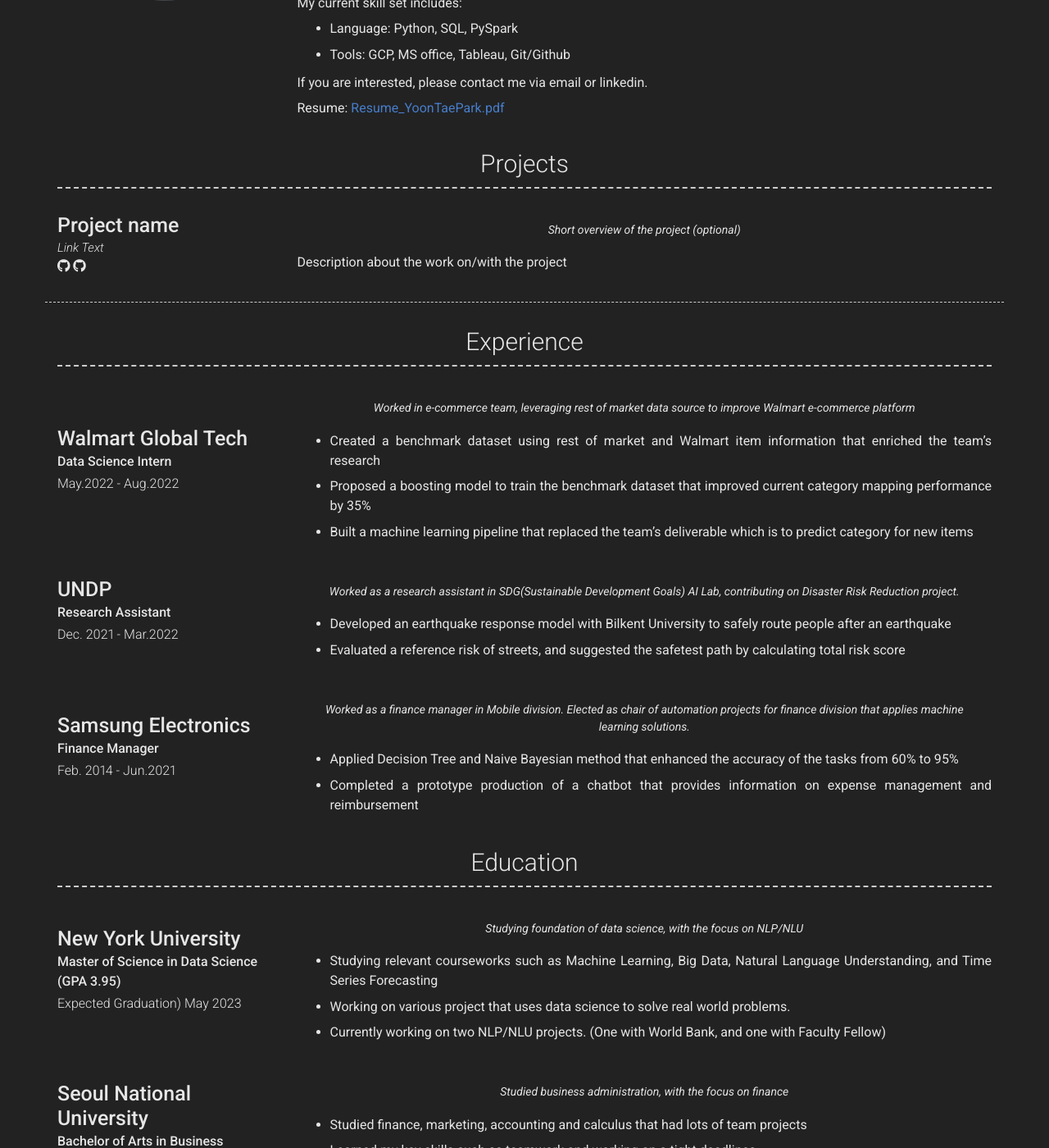
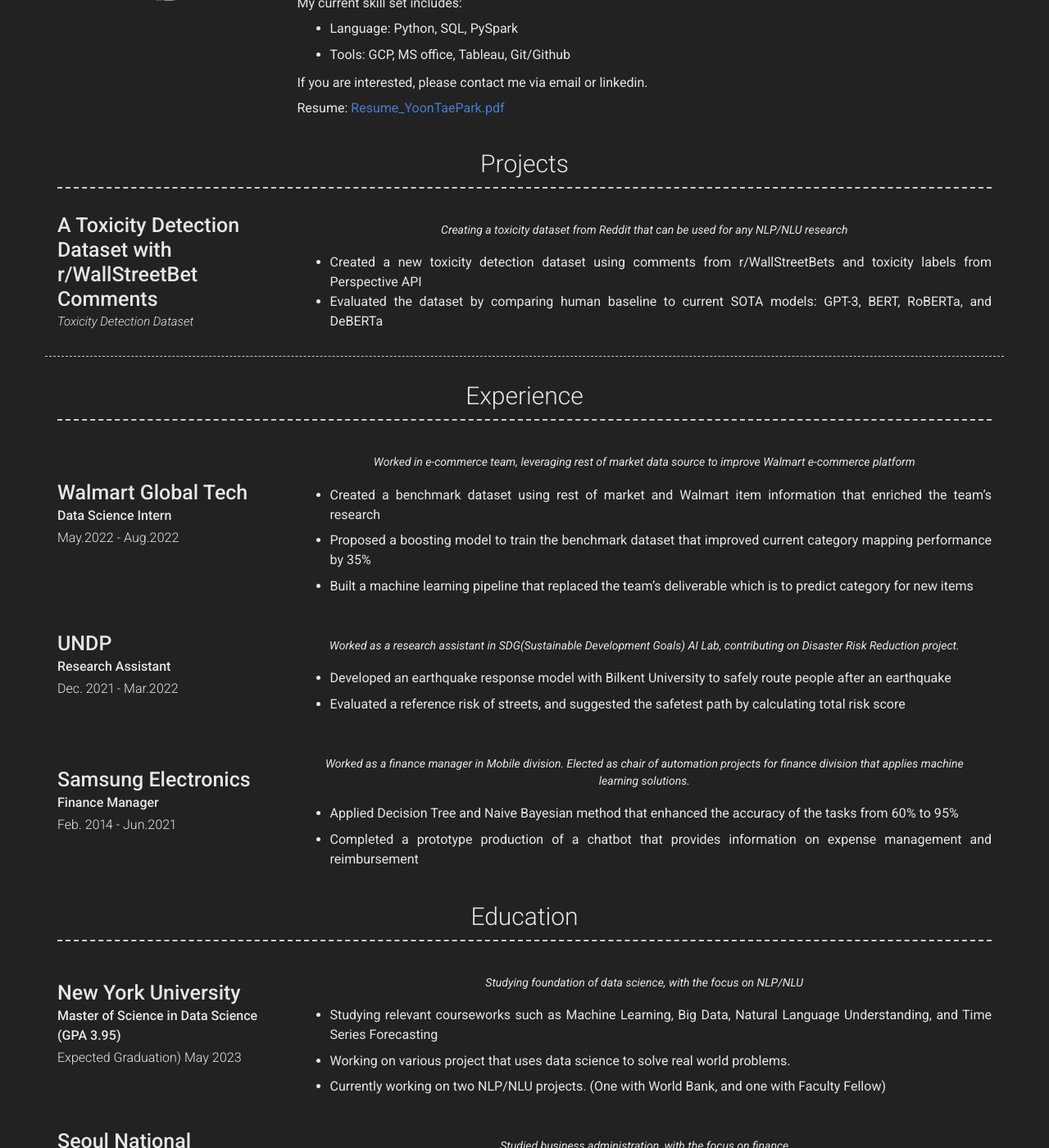
Before and after one commit to sproogen/modern-resume-theme, a Jekyll site: the page built from index.md, in a window 1280 px wide and 1400 px high, scrolled down 501 px. Shown: the whole window at 82% size. Built offline with Jekyll 4.4.1, drawn with Linux system fonts in a browser that asks for light colours; nearby versions of some CDN libraries; some of the changed text lies outside the part shown.

Commit message:
config_1106_2200

```diff
--- a/_config.yml
+++ b/_config.yml
@@ -22,7 +22,7 @@
 
 # About Section
 # about_title: About Me (Use this to override about section title)
-about_profile_image: /images/profile.jpg
+about_profile_image: /images/14014507.jpg
 about_content: | # this will include new lines to allow paragraphs
   Hi, my name is Yoon and I'm a 2nd year MS student studying Data Science at NYU.
   My expected graduation is in May 2023, and I'm actively looking for Data Scientist opportunities after graduation.
@@ -51,20 +51,40 @@
       - layout: left
         border: weak  # Value of `weak` will display a weak border below this item. # Any
                       # other value (or no value) means no border will be displayed
-        title: Project name
-        link: Link to project (eg. sproogen.github.io/modern-resume-theme)(optional)
-        link_text: Link Text
-        additional_links:
-          - title:  Github page for project (eg. sproogen/modern-resume-theme)
-            icon: fab fa-github
-            url: Link to project (eg. sproogen.github.io/modern-resume-theme)(optional)
-          - title:  Github page for project (eg. sproogen/modern-resume-theme)
-            icon: fab fa-github
-            url: Link to project (eg. sproogen.github.io/modern-resume-theme)(optional)
+        title: A Toxicity Detection Dataset with r/WallStreetBet Comments
+        link: https://github.com/yoontaepark/portfolio/blob/main/projects/Reddit_Toxicity_Dectection_Dataset.pdf
+        link_text: Toxicity Detection Dataset
+        # additional_links:
+        #   - title:  Github page for project
+        #     icon: fab fa-github
+        #     url: https://github.com/yoontaepark/portfolio/blob/main/projects/Reddit_Toxicity_Dectection_Dataset.pdf
+          # - title:  Github page for project (eg. sproogen/modern-resume-theme)
+          #   icon: fab fa-github
+          #   url: Link to project (eg. sproogen.github.io/modern-resume-theme)(optional)
         quote: >
-          Short overview of the project (optional)
+          Creating a toxicity dataset from Reddit that can be used for any NLP/NLU research
         description: | # this will include new lines to allow paragraphs
-          Description about the work on/with the project
+          - Created a new toxicity detection dataset using comments from r/WallStreetBets and toxicity labels from Perspective API
+          - Evaluated the dataset by comparing human baseline to current SOTA models: GPT-3, BERT, RoBERTa, and DeBERTa
+
+      # - layout: left
+      #   border: weak  # Value of `weak` will display a weak border below this item. # Any
+      #                 # other value (or no value) means no border will be displayed
+      #   title: A Toxicity Detection Dataset with r/WallStreetBet Comments
+      #   link: https://github.com/yoontaepark/portfolio/blob/main/projects/Reddit_Toxicity_Dectection_Dataset.pdf
+      #   link_text: Toxicity Detection Dataset
+      #   # additional_links:
+      #   #   - title:  Github page for project
+      #   #     icon: fab fa-github
+      #   #     url: https://github.com/yoontaepark/portfolio/blob/main/projects/Reddit_Toxicity_Dectection_Dataset.pdf
+      #     # - title:  Github page for project (eg. sproogen/modern-resume-theme)
+      #     #   icon: fab fa-github
+      #     #   url: Link to project (eg. sproogen.github.io/modern-resume-theme)(optional)
+      #   quote: >
+      #     Creating a toxicity dataset from Reddit that can be used for any NLP/NLU research
+      #   description: | # this will include new lines to allow paragraphs
+      #     - Created a new toxicity detection dataset using comments from r/WallStreetBets and toxicity labels from Perspective API
+      #     - Evaluated the dataset by comparing human baseline to current SOTA models: GPT-3, BERT, RoBERTa, and DeBERTa
 
   - title: Experience
     layout: list
@@ -134,9 +154,7 @@
 
           - Learned my key skills such as teamwork and working on a tight deadlines.
 
-          - A committee member of the SNU Finance Club taking a Team leader role
-
-          - A committee member of the SNU Mentoring Club taking a Vice President role
+          - A committee member of the SNU Finance Club (Team Leader) and SNU Mentoring Club (Vice President)
 
 
   - title: A Little More About Me
```
Also changed, not shown: images/14014507.jpg (added), 1 other file.
